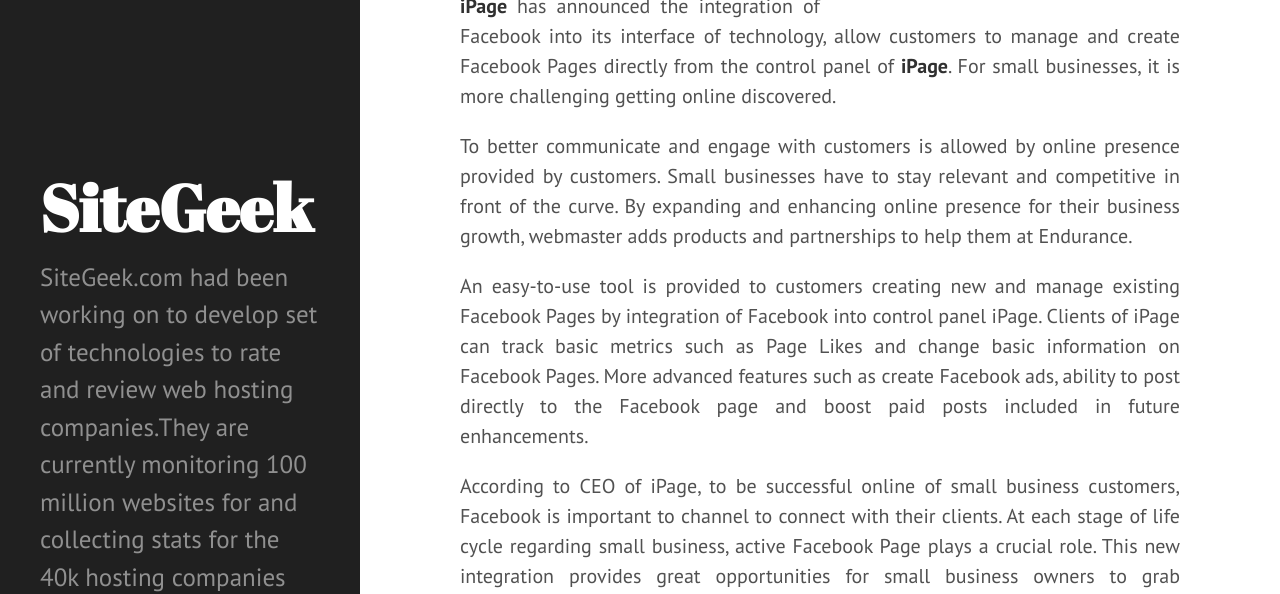
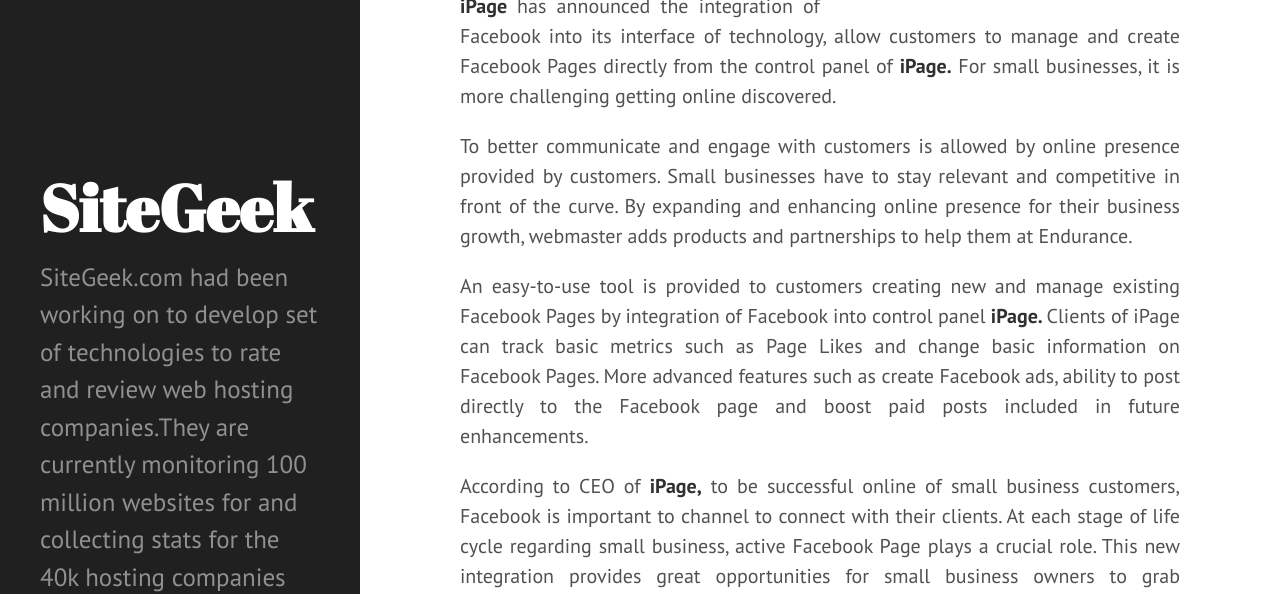
Before and after one commit to cpwebhosting/cpwebhosting.github.io, a Jekyll site: the page built from _posts/2016-09-21-ipage-announce-integrated-to-social-media-and-technologies.markdown, in a window 1280 px wide and 1400 px high, cut to the strip 589-1183 px from the top of the window. Built offline with Jekyll 4.4.1, drawn with Linux system fonts in a browser that asks for light colours; some of the changed text lies outside the part shown.

Commit message:
Post update: IPage Announce Integrated to Social Media and Technologies

```diff
--- a/_posts/2016-09-21-ipage-announce-integrated-to-social-media-and-technologies.markdown
+++ b/_posts/2016-09-21-ipage-announce-integrated-to-social-media-and-technologies.markdown
@@ -7,12 +7,12 @@ layout: post
 
 <p style="text-align:justify"><strong>iPage</strong> is a part of Endurance International Group and leading provider of web hosting, web presence solutions and cloud technology for small business. If anyone registers a domain through <strong>iPage,</strong> then there is non-refundable domain fee of $15. The amount invested by a customer is only covered by this fee but provides assurance that they not lose their domain name. For transfer, free or point elsewhere.</p>
 
-<p style="text-align:justify"><strong>iPage </strong>has announced the integration of Facebook into its interface of technology, allow customers to manage and create Facebook Pages directly from the control panel of <a href="https://www.sitegeek.com/ipage" title="ipage web hosting"><strong>iPage</strong></a>. For small businesses, it is more challenging getting online discovered. </p>
+<p style="text-align:justify"><strong>iPage </strong>has announced the integration of Facebook into its interface of technology, allow customers to manage and create Facebook Pages directly from the control panel of <a href="https://www.sitegeek.com/ipage" title="ipage web hosting"><strong>iPage.</strong></a> For small businesses, it is more challenging getting online discovered. </p>
 
 <p style="text-align:justify">To better communicate and engage with customers is allowed by online presence provided by customers. Small businesses have to stay relevant and competitive in front of the curve. By expanding and enhancing online presence for their business growth, webmaster adds products and partnerships to help them at Endurance.</p>
 
-<p style="text-align:justify">An easy-to-use tool is provided to customers creating new and manage existing Facebook Pages by integration of Facebook into control panel iPage. Clients of iPage can track basic metrics such as Page Likes and change basic information on Facebook Pages. More advanced features such as create Facebook ads, ability to post directly to the Facebook page and boost paid posts included in future enhancements.</p>
+<p style="text-align:justify">An easy-to-use tool is provided to customers creating new and manage existing Facebook Pages by integration of Facebook into control panel<strong> iPage. </strong>Clients of iPage can track basic metrics such as Page Likes and change basic information on Facebook Pages. More advanced features such as create Facebook ads, ability to post directly to the Facebook page and boost paid posts included in future enhancements.</p>
 
-<p style="text-align:justify">According to CEO of iPage, to be successful online of small business customers, Facebook is important to channel to connect with their clients. At each stage of life cycle regarding small business, active Facebook Page plays a crucial role. This new integration provides great opportunities for small business owners to grab advantage power of Facebook.</p>
+<p style="text-align:justify">According to CEO of <strong>iPage,</strong> to be successful online of small business customers, Facebook is important to channel to connect with their clients. At each stage of life cycle regarding small business, active Facebook Page plays a crucial role. This new integration provides great opportunities for small business owners to grab advantage power of Facebook.</p>
 
 <p style="text-align:justify">To create and maintain Facebook Page is easier for small businesses by establishing their web presence. Online traffic is redirected from web domain to Facebook until the website prompted. Facebook Page plays a major role in driving traffic to their blog or website with more established web presence. More refined customers also can take benefit of Facebook and partnership with eCommerce provider Ecwid to sell their products and services from Facebook page directly.</p>
```
